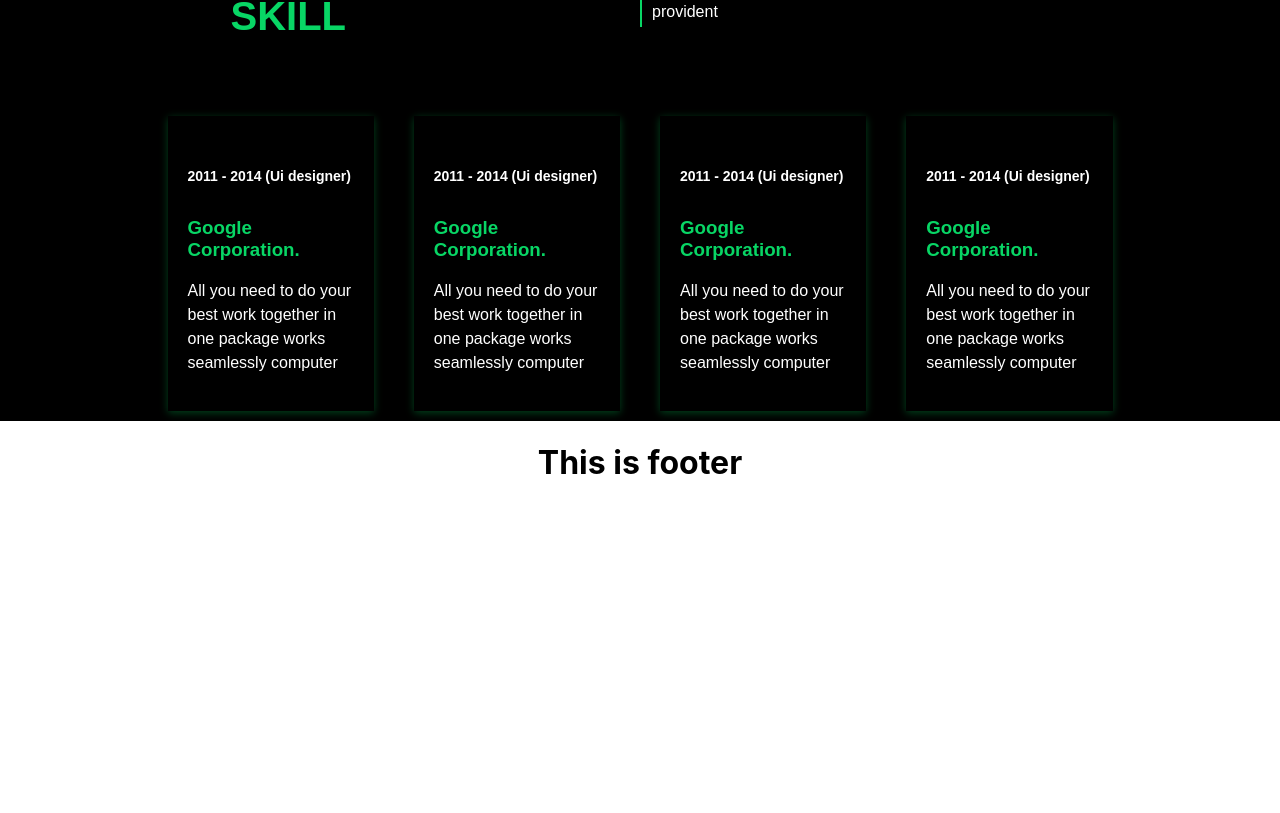
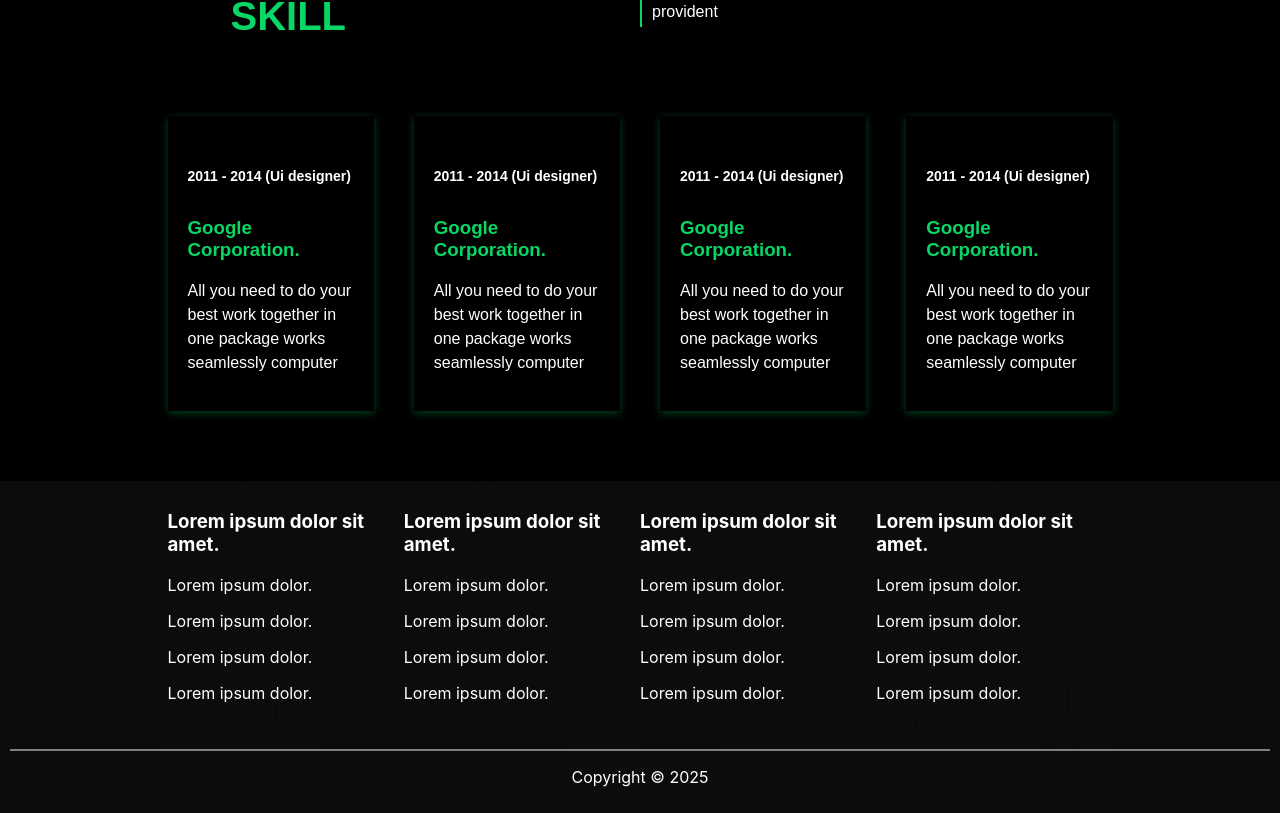
Before and after one commit to sazzadhossain1/zakirs-portfollio, a React (Create React App) app: page / in a window 1280 px wide. Shown: the part 1297-2110 px from the top of the page. Before the commit the page ends 1800 px from the top, so only its background shows below. Built offline with nearby package versions, Linux system fonts and the light colour scheme.

Commit message:
footer done

```diff
--- a/src/components/Footer/Footer.css
+++ b/src/components/Footer/Footer.css
@@ -0,0 +1,24 @@
+.footer_parent_div {
+  background: url("../../accets/footerPhoto/footer-bg.png");
+  background-position: center;
+  padding: 10px;
+  background-repeat: no-repeat;
+  background-size: cover;
+  color: white;
+}
+.footer_grid_div {
+  display: grid;
+  grid-template-columns: repeat(4, 1fr);
+  align-items: center;
+  width: 75%;
+  margin: auto;
+}
+.footer_parent_div div {
+  text-align: left;
+}
+.footer_Copyright_div {
+  display: flex;
+  justify-content: center;
+  margin-top: 30px;
+  border-top: 2px solid gray;
+}
--- a/src/components/Footer/Footer.js
+++ b/src/components/Footer/Footer.js
@@ -3,8 +3,40 @@ import "./Footer.css";
 
 const Footer = () => {
   return (
-    <div>
-      <h1>This is footer</h1>
+    <div className="footer_parent_div">
+      <div className="footer_grid_div">
+        <div>
+          <h3>Lorem ipsum dolor sit amet.</h3>
+          <p>Lorem ipsum dolor.</p>
+          <p>Lorem ipsum dolor.</p>
+          <p>Lorem ipsum dolor.</p>
+          <p>Lorem ipsum dolor.</p>
+        </div>
+        <div>
+          <h3>Lorem ipsum dolor sit amet.</h3>
+          <p>Lorem ipsum dolor.</p>
+          <p>Lorem ipsum dolor.</p>
+          <p>Lorem ipsum dolor.</p>
+          <p>Lorem ipsum dolor.</p>
+        </div>
+        <div>
+          <h3>Lorem ipsum dolor sit amet.</h3>
+          <p>Lorem ipsum dolor.</p>
+          <p>Lorem ipsum dolor.</p>
+          <p>Lorem ipsum dolor.</p>
+          <p>Lorem ipsum dolor.</p>
+        </div>
+        <div>
+          <h3>Lorem ipsum dolor sit amet.</h3>
+          <p>Lorem ipsum dolor.</p>
+          <p>Lorem ipsum dolor.</p>
+          <p>Lorem ipsum dolor.</p>
+          <p>Lorem ipsum dolor.</p>
+        </div>
+      </div>
+      <div className="footer_Copyright_div">
+        <p>Copyright © 2025 </p>
+      </div>
     </div>
   );
 };
--- a/src/components/SecondSection/SecondSection.css
+++ b/src/components/SecondSection/SecondSection.css
@@ -4,6 +4,7 @@
   padding: 10px;
   font-family: "Oswald", sans-serif;
   /* height: 600px; */
+  padding-bottom: 70px;
 }
 .second_section_text_grid_div {
   display: grid;
```
Also changed, not shown: src/accets/footerPhoto/footer-bg.png (added).
